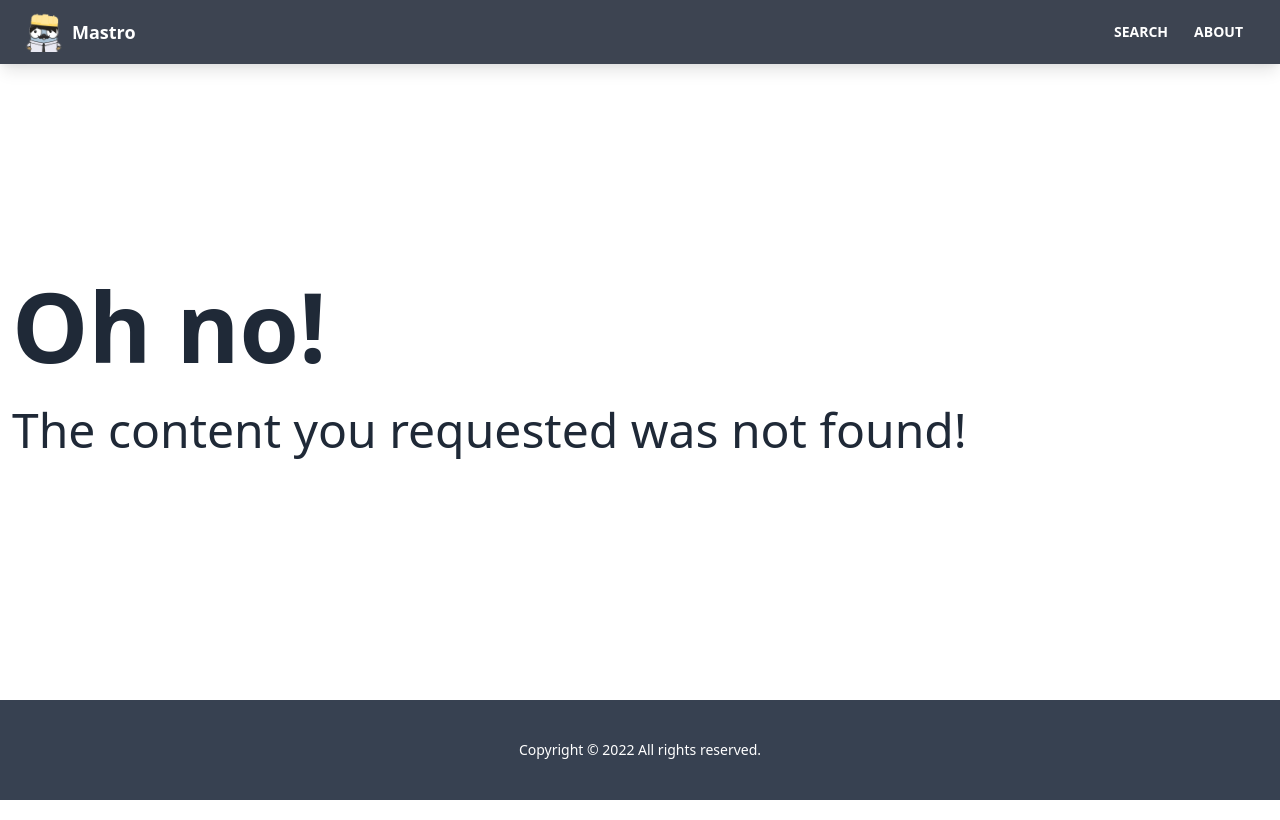
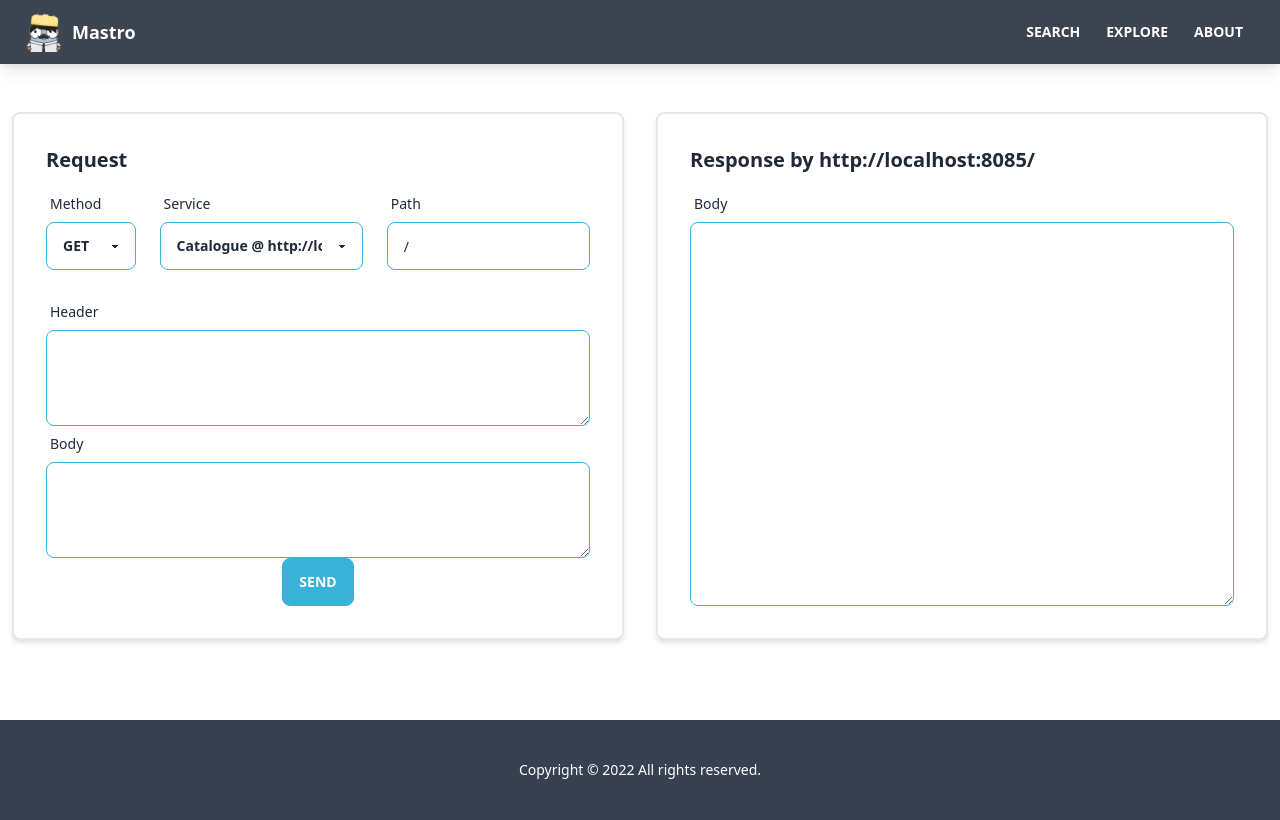
Before and after one commit to data-mill-cloud/mastro, a React (Create React App) app in the folder ui/: page /explorer in a window 1280 px wide. Before the commit this address had no page. Built offline with nearby package versions, Linux system fonts and the light colour scheme.

Commit message:
added explorer

```diff
--- a/ui/src/App.js
+++ b/ui/src/App.js
@@ -6,6 +6,7 @@ import Home from './pages/Home';
 import About from './pages/About';
 import NotFound from './pages/NotFound';
 import Asset from './pages/Asset';
+import Explorer from './pages/Explorer';
 
 
 function App() {
@@ -16,6 +17,7 @@ function App() {
         <main className="container mx-auto px-3 pb-12">
           <Routes>
             <Route path="/" element={<Home />} />
+            <Route path="/explorer" element={<Explorer />} />
             <Route path="/asset/:assetid" element={<Asset />} />
             <Route path="/about" element={<About />} />
             <Route path="/notfound" element={<NotFound />} />
--- /dev/null
+++ b/ui/src/SvcUtils.js
@@ -0,0 +1,4 @@
+export const getSvcHost = (svcName) => {
+    const devEnvVar = `REACT_APP_${svcName.toUpperCase()}_URL`
+    return typeof process.env[devEnvVar] !== 'undefined' ? process.env[devEnvVar] : svcName
+}
--- a/ui/src/components/entries/Asset.jsx
+++ b/ui/src/components/entries/Asset.jsx
@@ -5,7 +5,7 @@ import AssetIcon from './AssetIcon';
 function Asset({asset}) {
     return (
             <div className="card shadow-2xl compact side bg-base-100 border-2 hover:border-gray-400">
-                    <div className="flex-row items-start space-x-4 card-body">
+                <div className="flex-row items-start space-x-4 card-body">
                     <div>
                         <AssetIcon type={asset.type} />
                     </div>
--- a/ui/src/components/layout/Navbar.jsx
+++ b/ui/src/components/layout/Navbar.jsx
@@ -15,6 +15,7 @@ function Navbar({title}) {
                 <div className="flex-1 px-2 mx-2">
                     <div className="flex justify-end">
                         <Link to='/' className='btn btn-ghost btn-sm rounded-btn'>Search</Link>
+                        <Link to='/explorer' className='btn btn-ghost btn-sm rounded-btn'>Explore</Link>
                         <Link to='/about' className='btn btn-ghost btn-sm rounded-btn'>About</Link>
                     </div>
                 </div>
--- a/ui/src/components/state/SearchReducer.jsx
+++ b/ui/src/components/state/SearchReducer.jsx
@@ -1,4 +1,5 @@
 import store from "./store"
+import {getSvcHost} from "../../SvcUtils"
 
 const initialSearchState = {
     asset : {},
@@ -61,11 +62,6 @@ const SearchReducer = (state = initialSearchState, {type, payload}) => {
     }
 }
 
-const getSvcHost = (svcName) => {
-    const devEnvVar = `REACT_APP_${svcName.toUpperCase()}_URL`
-    return typeof process.env[devEnvVar] !== 'undefined' ? process.env[devEnvVar] : svcName
-}
-
 const getRequest = (query) => {
     var elements = query.split(",");
     // get by name is 1 element only without #
--- /dev/null
+++ b/ui/src/pages/Explorer.jsx
@@ -0,0 +1,128 @@
+import {getSvcHost} from "../SvcUtils.js"
+import { useState } from 'react';
+import {BiError} from 'react-icons/bi';
+
+function Explorer() {
+    const [errorMessage, setErrorMessage] = useState('')
+    const [method, setMethod] = useState('GET')
+    const [selectedService, setSelectedService] = useState(getSvcHost('catalogue'))
+    const [path, setPath] = useState('/')
+    const [header, setHeader] = useState('')
+    const [body, setBody] = useState('')
+    const [responseBody, setResponseBody] = useState('')
+
+    const handleMethodChange = (e) => setMethod(e.target.value)
+    const handleSelectedServiceChange = (e) => setSelectedService(e.target.value)
+    const handlePathChange = (e) => setPath(e.target.value)
+    const handleHeaderChange = (e) => setHeader(e.target.value)
+    const handleBodyChange = (e) => setBody(e.target.value)
+
+    const sendRequest = async () => {
+        try {
+            const request = {
+                url : `${selectedService}${path}`,
+                options : {
+                    method : `${method}`,
+                    headers : new Map(header ? Object.entries(JSON.parse(`${header}`)) : []),
+                }
+            }
+            if(body) {
+                request.options.body = body
+            }
+            const response = await fetch(request.url, request.options)
+            const data = await response.json()
+
+            if(response.ok){
+                setResponseBody(JSON.stringify(data, null, 2))
+            }else{
+                setErrorMessage(`${response.statusText}: ${data.message}`)
+            }
+        }catch(error){
+            setErrorMessage(error.message)
+        }
+    }
+
+    const handleSend = (e) => {
+        e.preventDefault();
+        setErrorMessage('')
+        sendRequest()
+    }
+
+
+    return (
+        <div>
+            <div className="grid grid-cols-1 xl:grid-cols-6 lf:grid-cols-6 md:grid-cols-6 mb-8 md:gap-8">
+                <div className="col-span-3 card-body rounded-lg shadow-md bg-base-100 border-2">
+                    <form onSubmit={handleSend}>
+                        <h2 className="card-title">Request</h2>
+                        <div className="grid grid-cols-1 xl:grid-cols-5 lf:grid-cols-5 md:grid-cols-5 mb-6 md:gap-6 content-end">
+                            <div className="col-span-1 form-control">
+                                <label className="label">
+                                    <span className="label-text">Method</span>
+                                </label>
+                                <select defaultValue={method} onChange={handleMethodChange} className="select select-bordered select-primary w-full max-w-xs">
+                                    <option>GET</option>
+                                    <option>POST</option>
+                                    <option>PUT</option>
+                                </select>
+                            </div>
+                            <div className="col-span-2">
+                                <label className="label">
+                                    <span className="label-text">Service</span>
+                                </label>
+                                <select defaultValue={selectedService} onChange={handleSelectedServiceChange} className="select select-bordered select-primary w-full max-w-xs">
+                                    <option value={getSvcHost('catalogue')}>Catalogue @ {getSvcHost('catalogue')}</option>
+                                    <option value={getSvcHost('featurestore')}>Featurestore @ {getSvcHost('featurestore')}</option>
+                                    <option value={getSvcHost('metricstore')}>Metricstore @ {getSvcHost('metricstore')}</option>
+                                </select>
+                            </div>
+                            <div className="col-span-2 form-control">
+                                <label className="label">
+                                    <span className="label-text">Path</span>
+                                </label>
+                                <input type="text" onChange={handlePathChange} defaultValue={path} className="input input-bordered input-primary"/>
+                            </div>
+                        </div>
+                        <div className="form-control">
+                            <label className="label">
+                                <span className="label-text">Header</span>
+                            </label>
+                            <textarea  onChange={handleHeaderChange} className="textarea h-24 textarea-bordered textarea-primary" defaultValue={header}></textarea>
+                        </div>
+                        <div className="form-control">
+                            <label className="label">
+                                <span className="label-text">Body</span>
+                            </label>
+                            <textarea onChange={handleBodyChange} className="textarea h-24 textarea-bordered textarea-primary" defaultValue={body}></textarea>
+                        </div>
+                        <div className="flex justify-center">
+                            <button type="submit" className="btn btn-primary">Send</button>
+                        </div>
+                    </form>
+                </div>
+                <div className="col-span-3 card-body rounded-lg shadow-md bg-base-100 border-2">
+                    <h2 className="card-title">Response by {`${selectedService}${path}`}</h2>
+                    <div className="form-control h-full">
+                        { errorMessage !== "" && (
+                            <div className="alert alert-error">
+                                <div className="flex-1">
+                                    <BiError className="text-2xl" />
+                                    <label>{errorMessage}</label>
+                                </div>
+                            </div>
+                        ) || (
+                            <div className="form-control h-full">
+                                <label className="label">
+                                    <span className="label-text">Body</span>
+                                </label>
+                                <textarea defaultValue={responseBody} className="textarea h-full textarea-bordered textarea-primary"></textarea>
+                            </div>
+                        )}
+                    </div>
+                </div>
+            </div>
+        </div>
+    )
+}
+
+export default Explorer
```
